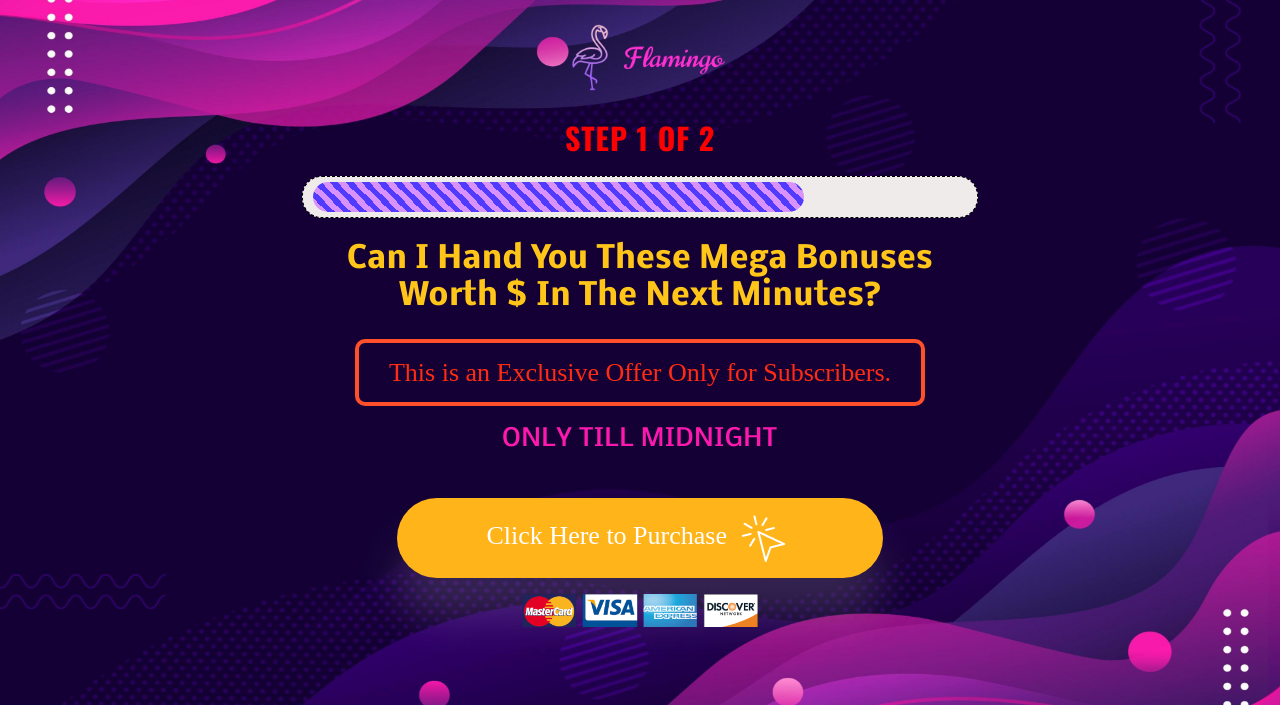
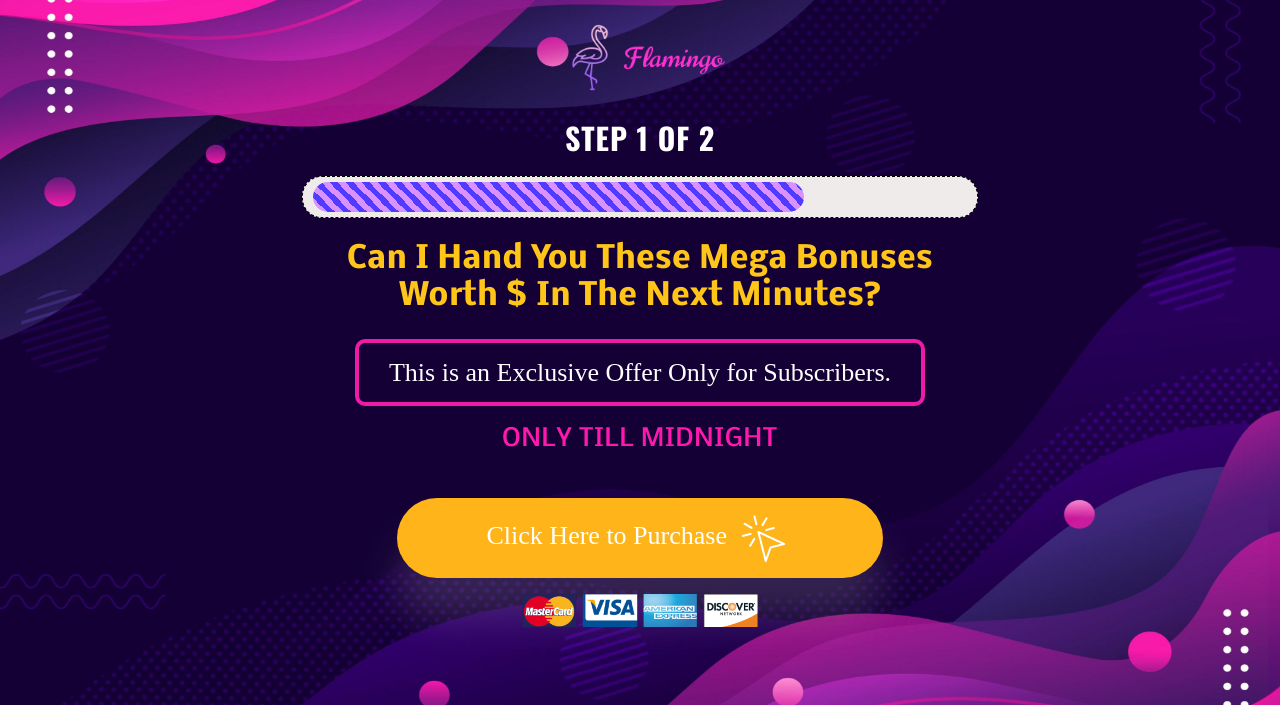
Before and after one commit to mahimayadav24/bonusmated14-2.github.io, a plain HTML site: page process.html in a window 1280 px wide. Shown: the top 705 px of the page. Drawn offline with nearby package versions, Linux system fonts and the light colour scheme; a web font is replaced by a local one.

Commit message:
style.css

```diff
--- a/style.css
+++ b/style.css
@@ -181,7 +181,7 @@ body .wrapper {
 
 .bg_img p {
     font-family: 'Oswald__Bold';
-    color: rgba(255, 0, 0, 1);
+    color: rgba(255, 255, 255, 1);
     font-size: 30px;
     letter-spacing: 0.03em;
 }
@@ -195,10 +195,10 @@ body .wrapper {
 }
 
 .bg_img .btn {
-    border: 4px solid rgba(255, 79, 43, 1);
+    border: 4px solid rgba(237, 27, 168, 1);
     padding: 10px 30px;
     border-radius: 10px;
-    color: rgba(255, 43, 18, 1);
+    color: rgba(255, 255, 255, 1);
     font-size: 26px;
     font-family: 'OpenSans__Bold';
 }
@@ -796,9 +796,6 @@ ol,
     color: rgba(255, 255, 255, 1);
     font-size: 24px;
     font-family: 'OpenSans__Bold';
-    border: 2px solid rgba(237, 27, 168, 1);
-    background-color: transparent;
-    padding: 10px 40px;
 }
 
 .bg_img .para1 {
```
